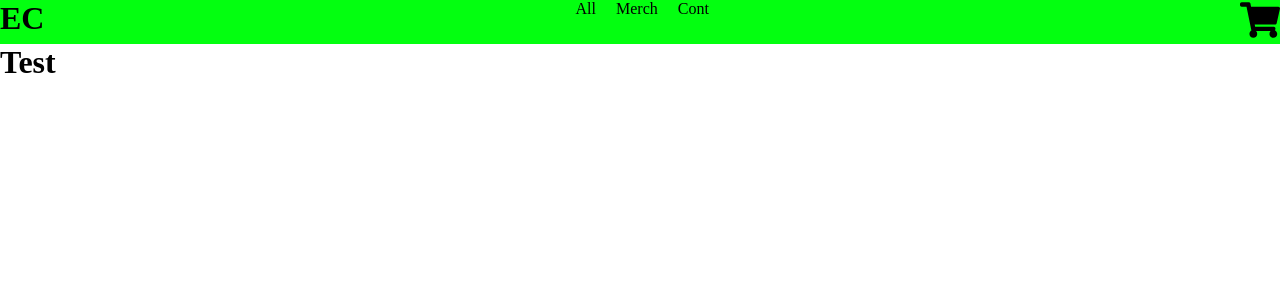
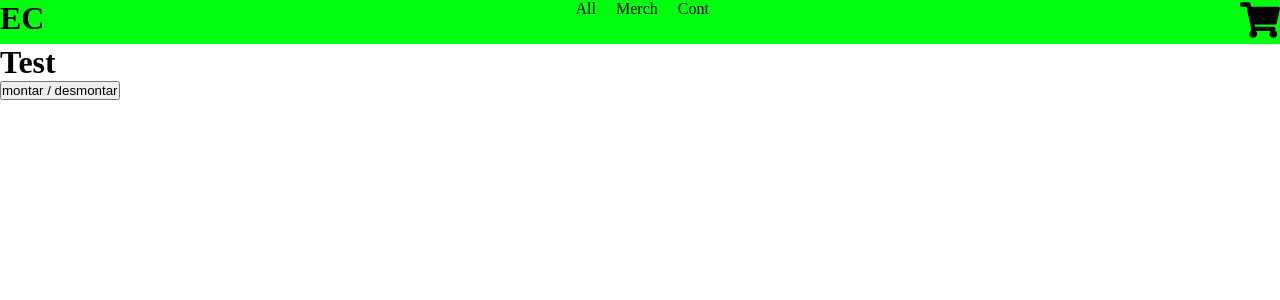
Before and after one commit to dolianaleal/react_1, a React (Vite) app: page / in a window 1280 px wide. Shown: the top 300 px of the page. Built offline with nearby package versions, Linux system fonts and the light colour scheme.

Commit message:
add_toggle_trueandfalse

```diff
--- a/src/App.jsx
+++ b/src/App.jsx
@@ -1,12 +1,22 @@
+import { useState } from "react";
 import { Navbar } from "./components/navbar/Navbar";
 import ItemListContainer from "./pag/itemListContainer/ItemListContainer";
 
 function App() {
+  const [estaMontado, setEstaMontado] = useState(false);
+
+  const montarDesmontar = () => {
+    setEstaMontado(!estaMontado);
+  };
+
+  console.log(estaMontado);
+
   return (
-    <div>
+    <>
       <Navbar />
       <ItemListContainer greeting={"Test"} />
-    </div>
+      <button onClick={montarDesmontar}>montar / desmontar</button>
+    </>
   );
 }
 
--- a/src/components/counter/Counter.jsx
+++ b/src/components/counter/Counter.jsx
@@ -3,7 +3,7 @@ import { useState } from "react";
 export const Counter = () => {
   // estado es como una variable pero que recuerda su valor anterior
 
-  const [contador, setContador] = useState(0); // [undefined, function]
+  const [contador, setContador] = useState(1); // [undefined, function]
 
   console.log(contador);
   //let contador = 0;
```
